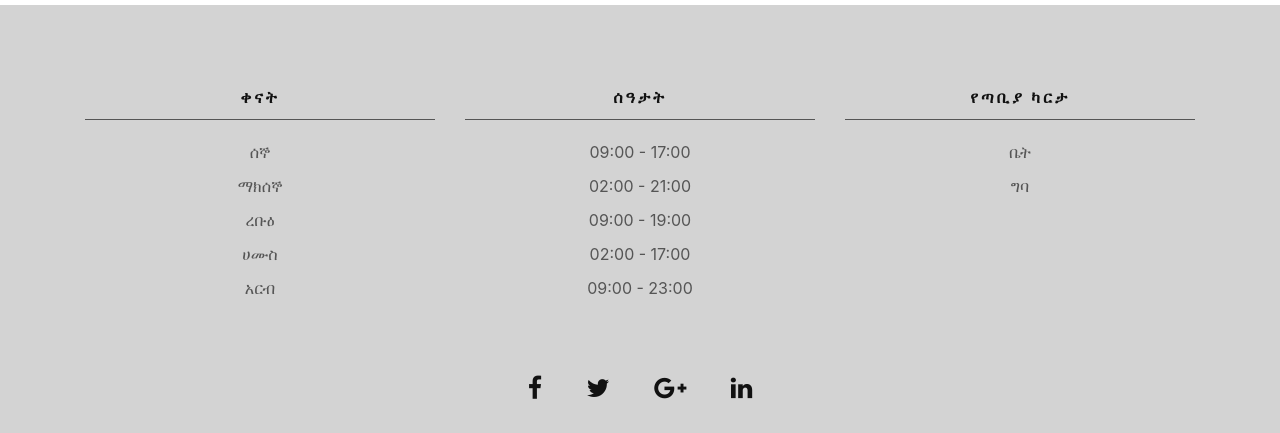
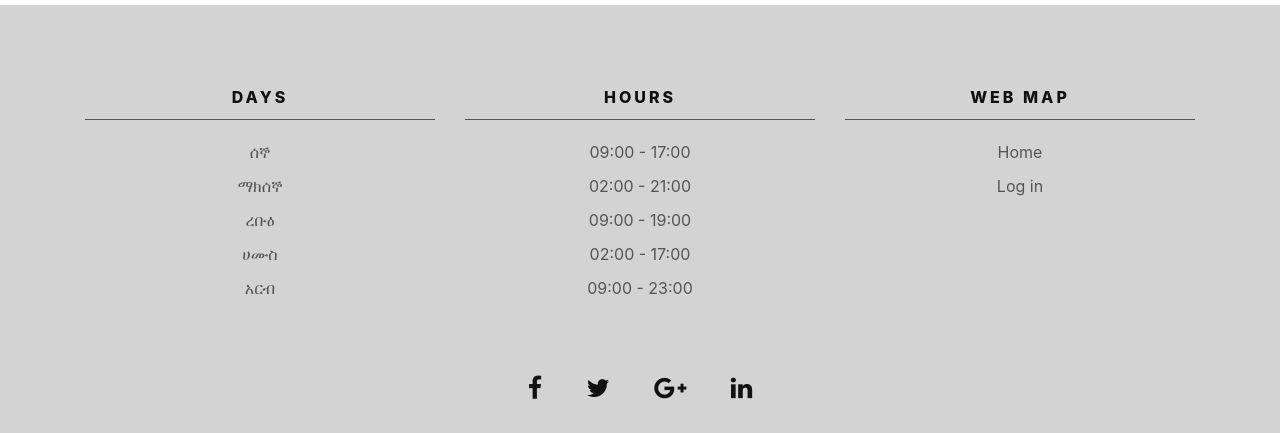
Before and after one commit to etEthiopia/RestaurantManagementPHP, a PHP site: page / in a window 1280 px wide. Shown: the part 2248-2681 px from the top of the page. Run offline with PHP 8.4, Linux system fonts and the light colour scheme; data comes from the database, SQL or seed files in the repository; data that the repository does not hold is empty.

Commit message:
footerii

```diff
--- a/inc/footeri.php
+++ b/inc/footeri.php
@@ -28,7 +28,7 @@ endif;
 
                 <div class="col-lg-4 col-md-4 col-sm-4 col-xs-6 opening">
                   <ul class="adress">
-                        <span>ቀናት</span>
+                        <span>Days</span>
 
 
                         <?php for($i=0; $i<sizeof($day); $i++): ?>
@@ -40,7 +40,7 @@ endif;
 
                                 <div class="col-lg-4 col-md-4 col-sm-4 col-xs-6 opening">
                     <ul class="adress">
-                         <span>ሰዓታት</span>
+                         <span>Hours</span>
 
                          <?php for($i=0; $i<sizeof($day); $i++): ?>
                            <li><?= date('H:i', strtotime($open_at[$i])); ?> - <?= date('H:i', strtotime($close_at[$i])); ?></li>
@@ -53,13 +53,13 @@ endif;
 
                 <div class="col-lg-4 col-md-4 col-sm-4 col-xs-12">
                   <ul class="menu">
-                        <span>የጣቢያ ካርታ</span>
+                        <span>Web Map</span>
                         <li>
-                            <a href="index.php">ቤት</a>
+                            <a href="index.php">Home</a>
                         </li>
 
                         <li>
-                            <a href="views/login.php">ግባ</a>
+                            <a href="views/login.php">Log in</a>
                         </li>
                   </ul>
                </div>
```
